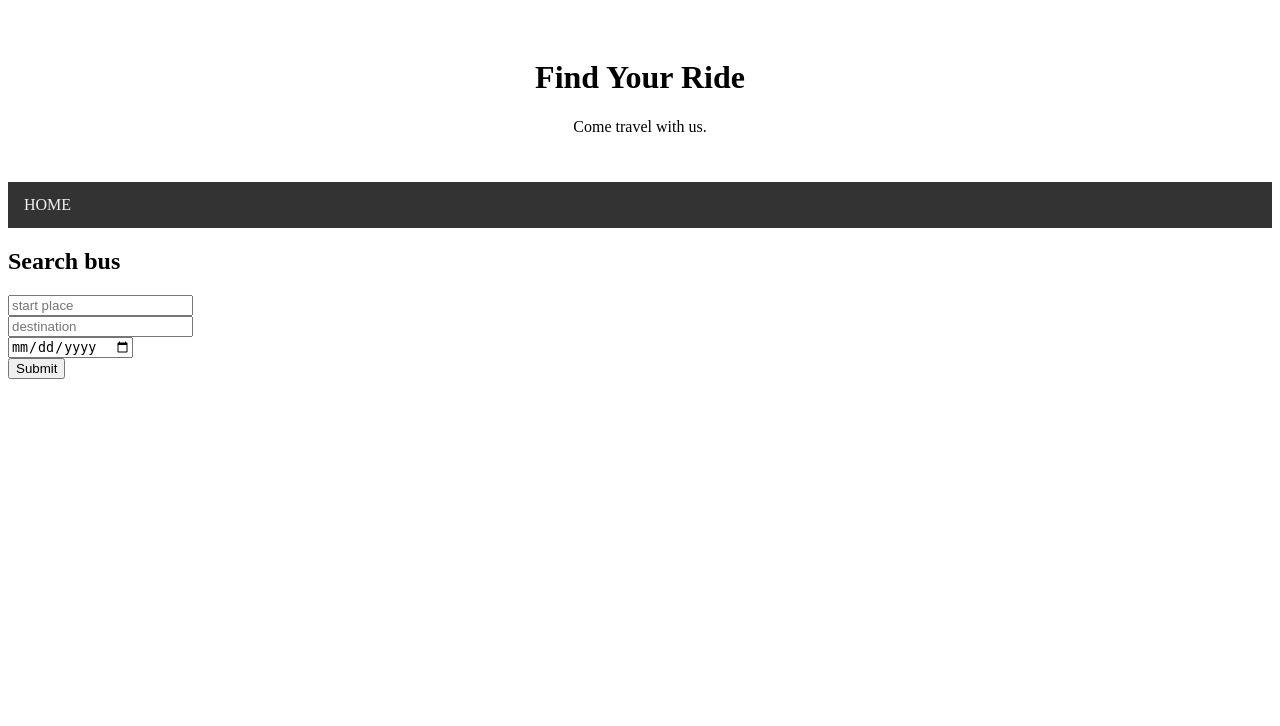
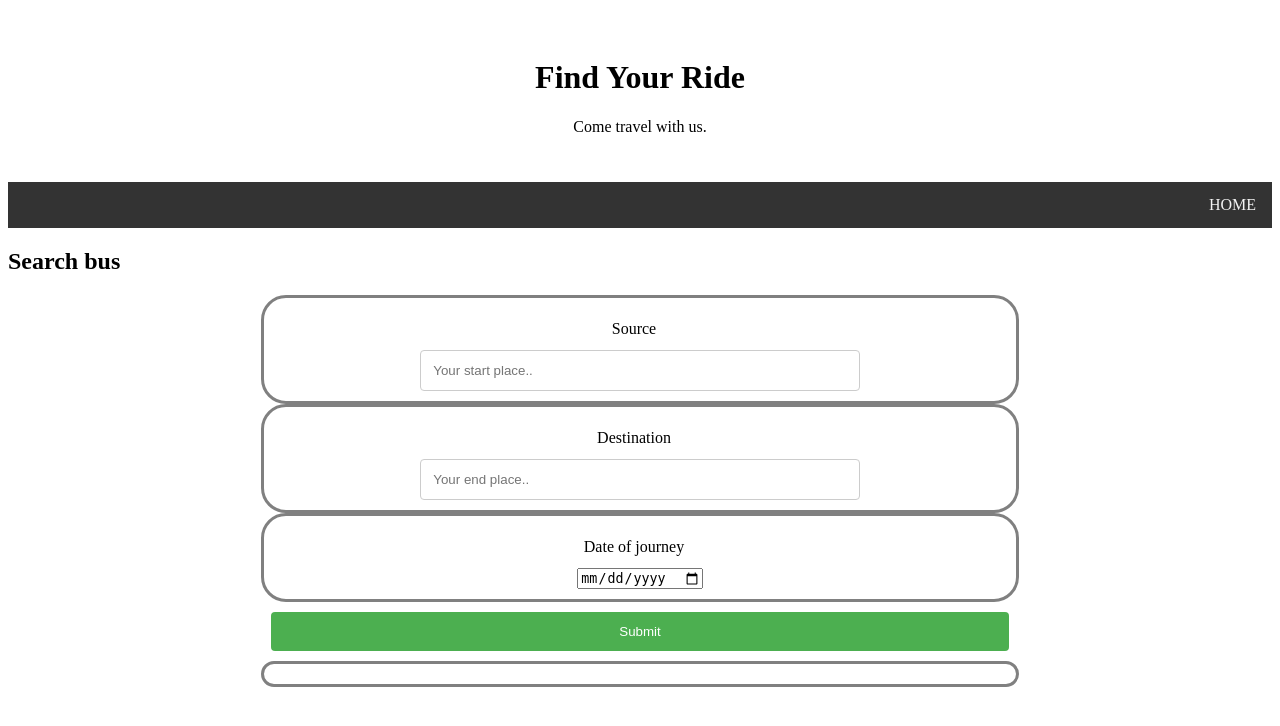
Before and after one commit to shikhar15/Django, a Django app: page /search_bus/search_bus in a window 1280 px wide. Shown: the top 726 px of the page. Run offline with Django 3.2, Linux system fonts and the light colour scheme.

Commit message:
Bus_portal third version

```diff
--- a/templates/search_bus.html
+++ b/templates/search_bus.html
@@ -2,6 +2,68 @@
 <html lang="en">
 <head>
   <style>
+    * {
+      box-sizing: border-box;
+    }
+
+    input[type=text], select, textarea {
+      width: 60%;
+      padding: 12px;
+      border: 1px solid #ccc;
+      border-radius: 4px;
+      resize: vertical;
+    }
+
+    label {
+      text-align: center;
+      padding: 12px 12px 12px 0;
+      display: inline-block;
+    }
+
+    input[type=submit] {
+      margin:inherit;
+      background-color: #4CAF50;
+      color: white;
+      padding: 12px 20px;
+      border: none;
+      border-radius: 4px;
+      cursor: pointer;
+      width: 100%;
+
+    }
+
+    input[type=submit]:hover {
+      background-color: #45a049;
+    }
+
+    .container {
+      width: 60%;
+      margin: auto;
+      border-radius: 5px;
+      background-color: #aaaaaae3;
+      padding: 20px;
+    }
+
+    .center {
+      border-radius: 25px;
+      margin: auto;
+      width: 60%;
+      border: 3px solid gray;
+      padding: 10px;
+    }
+
+    .centerbutton {
+      border-radius: 25px;
+      margin: auto;
+      width: 60%;
+      border:3px;
+      padding: 10px;
+    }
+
+    .align{
+      text-align: center;
+    }
+
     .header {
       padding: 30px;
       text-align: center;
@@ -13,7 +75,7 @@
       background-color: #333;
     }
     .topnav a {
-            float: left;
+      float: right;
       display: block;
       color: #f2f2f2;
       text-align: center;
@@ -26,6 +88,7 @@
       background-color: #ddd;
       color: black;
     }
+
 
 
     </style>
@@ -48,17 +111,54 @@
 
 
 <div>
+
   <form action="search_result" method="POST" >
   {% csrf_token %}
-    <input type="text" name="start_place" placeholder="start place"> <br>
-    <input type="text" name="end_place" placeholder="destination"> <br>
-    <input type="date" name="date_journey"> <br>
+
+
+  <div class="center">
+    <div class="row">
+      <div class="align">
+        <label for="start_place">Source</label>
+      </div>
+      <div class="align">
+        <input type="text" id="start_place" name="start_place" placeholder="Your start place..">
+      </div>
+    </div>
+  </div>
+  <div class="center">
+    <div class="row">
+      <div class="align">
+        <label for="end_place">Destination</label>
+      </div>
+      <div class="align">
+        <input type="text" id="end_place" name="end_place" placeholder="Your end place..">
+      </div>
+    </div>
+  </div>
+  <div class="center">
+    <div class="row">
+      <div class="align">
+        <label for="date_journey">Date of journey</label>
+      </div>
+      <div class="align">
+        <input type="date" id="date_journey" name="date_journey">
+      </div>
+    </div>
+  </div>
+  <div class="centerbutton">
+  <div class="row">
     <input type="submit" value="Submit">
+  </div>
+</div>
   </form>
+</div>
 
+<div class="center">
     {% for message in messages %}
-  <div> <h2> {{message}} </h2></div>
+    <h3 class="center"> {{ message }} </h3>
     {% endfor %}
+</div>
 </div>
 </body>
 </html>
```
Also changed, not shown: templates/search_result.html (+150 -10 lines). Lines whose indentation alone changed are shown as unchanged.
